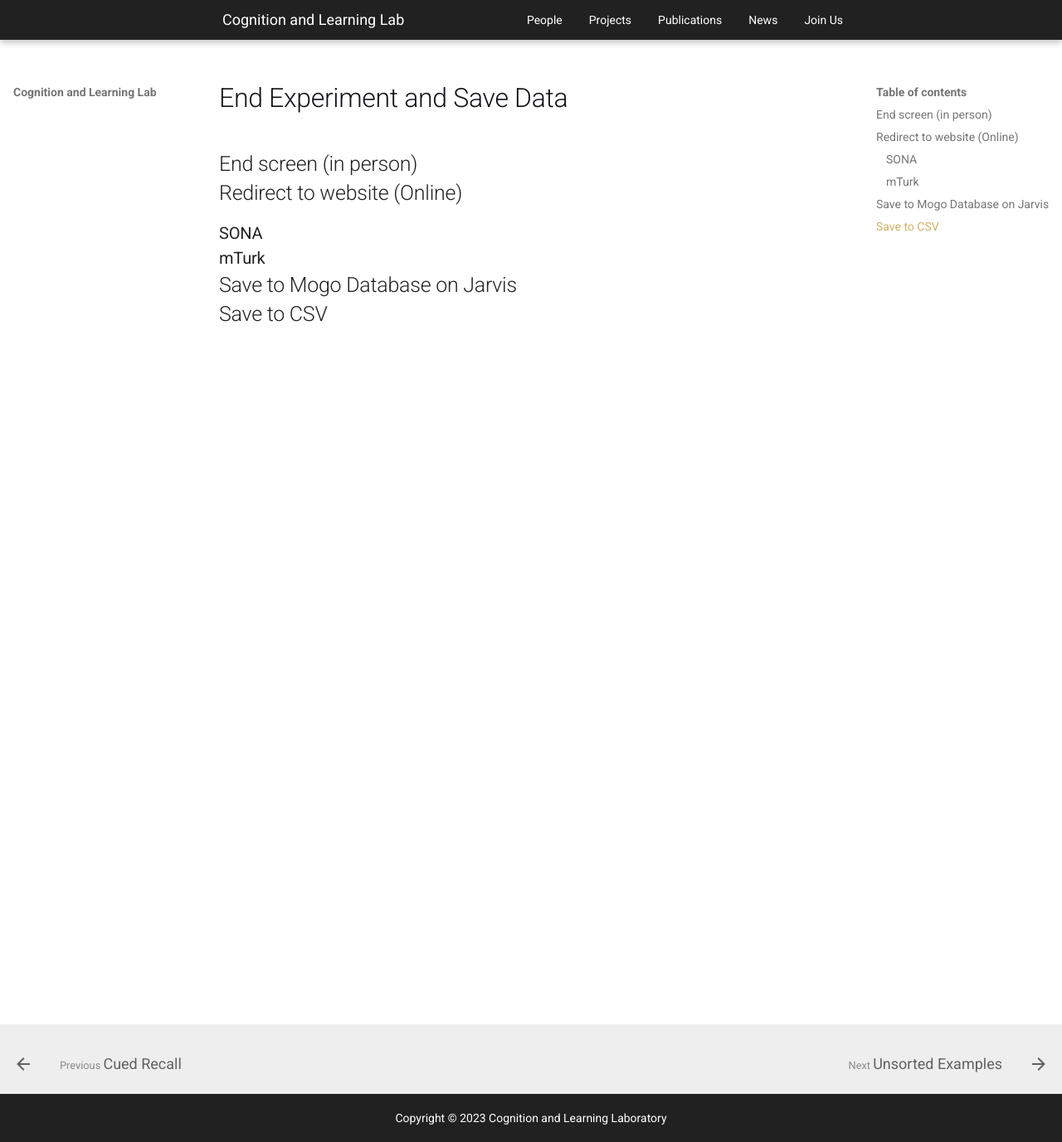
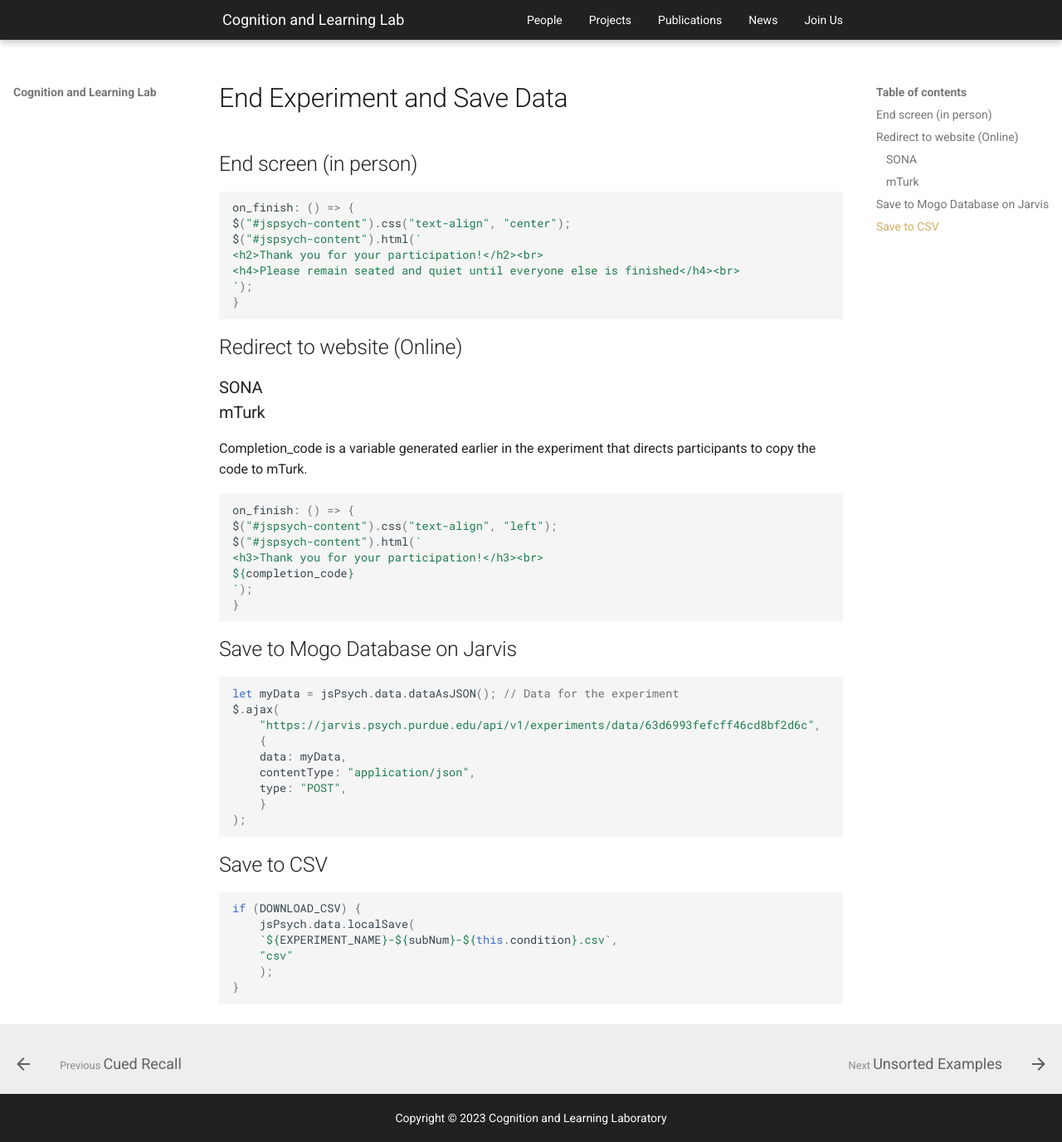
Before and after one commit to shivanya-chandra/pcllab.github.io, an MkDocs documentation site: the page built from docs/handbook/programming-guide/saving-data.md, in a window 1280 px wide and 1377 px high. Shown: the whole window at 83% size. Built offline with MkDocs 1.6.1 and Material for MkDocs 9.7.7, drawn with Linux system fonts in a browser that asks for light colours; comment, search, counter and statistics services are not loaded.

Commit message:
update free recall list + save data

````diff
--- a/docs/handbook/programming-guide/saving-data.md
+++ b/docs/handbook/programming-guide/saving-data.md
@@ -1,13 +1,51 @@
 # End Experiment and Save Data
 
 ## End screen (in person)
+```js
+on_finish: () => {
+$("#jspsych-content").css("text-align", "center");
+$("#jspsych-content").html(`
+<h2>Thank you for your participation!</h2><br>
+<h4>Please remain seated and quiet until everyone else is finished</h4><br>
+`);
+}
+```
 
 ## Redirect to website (Online)
 
 ### SONA
 
 ### mTurk
+Completion_code is a variable generated earlier in the experiment that directs participants to copy the code to mTurk.
+```js
+on_finish: () => {
+$("#jspsych-content").css("text-align", "left");
+$("#jspsych-content").html(`
+<h3>Thank you for your participation!</h3><br>
+${completion_code}
+`);
+}
+```
 
 ## Save to Mogo Database on Jarvis
+```js
+let myData = jsPsych.data.dataAsJSON(); // Data for the experiment
+$.ajax(
+    "https://jarvis.psych.purdue.edu/api/v1/experiments/data/63d6993fefcff46cd8bf2d6c",
+    {
+    data: myData,
+    contentType: "application/json",
+    type: "POST",
+    }
+);
+```
 
 ## Save to CSV
+```js
+if (DOWNLOAD_CSV) {
+    jsPsych.data.localSave(
+    `${EXPERIMENT_NAME}-${subNum}-${this.condition}.csv`,
+    "csv"
+    );
+}
+```
````
Also changed, not shown: docs/handbook/programming-guide/free-recall.md (+2 -0 lines).
